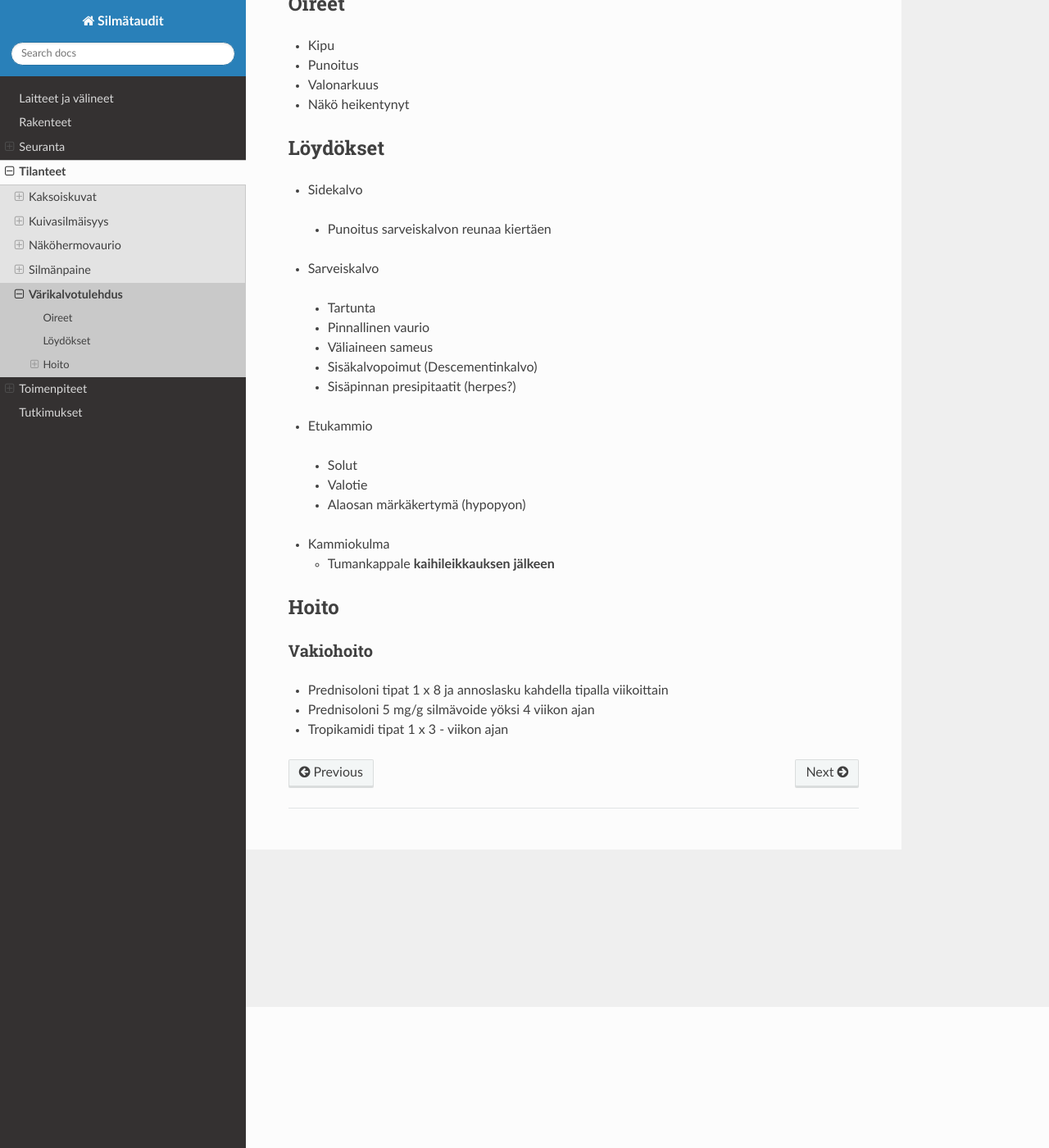
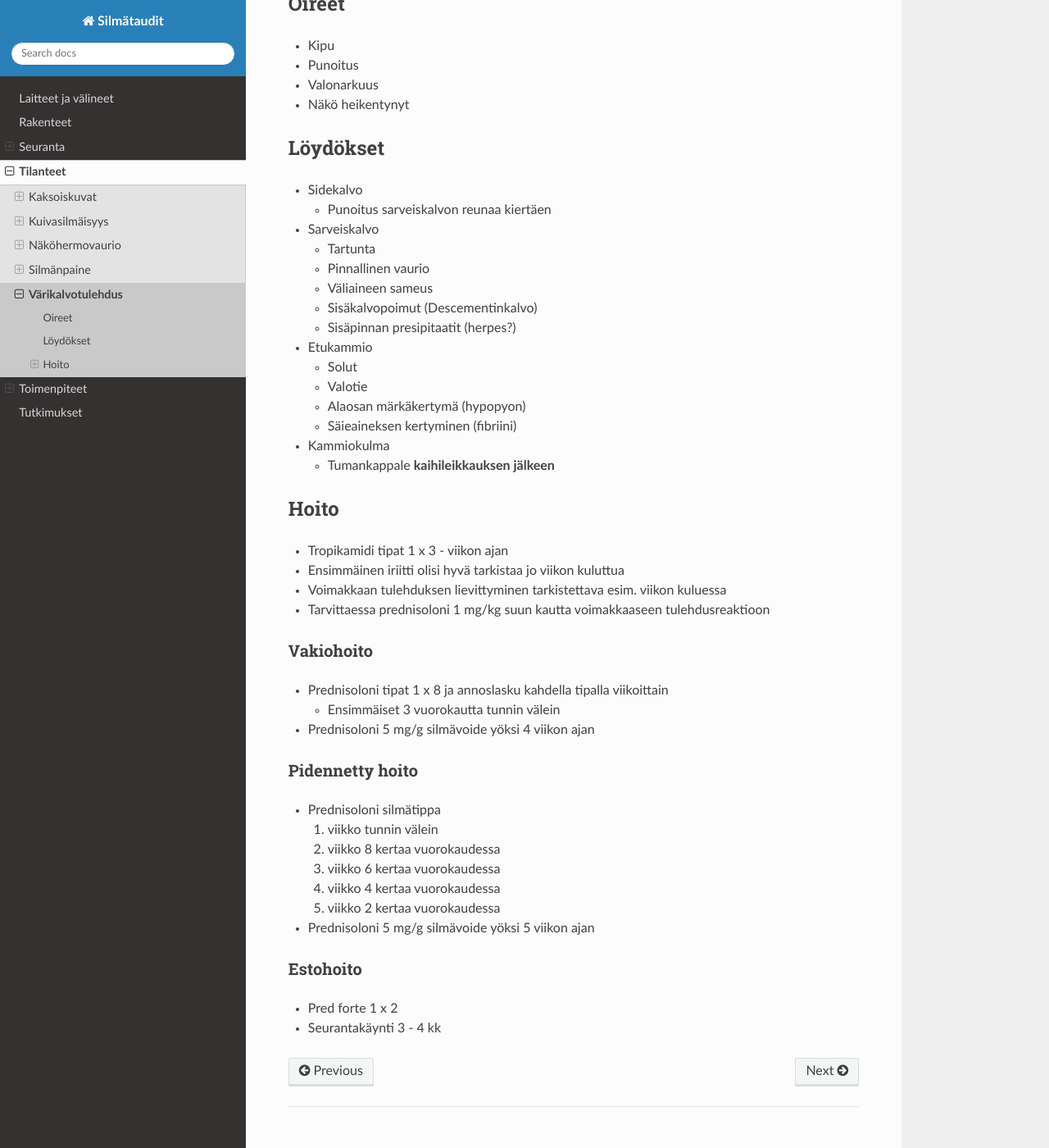
Before and after one commit to gryor/silmataudit, a Sphinx documentation site: the page built from docs/tilanteet/varikalvotulehdus.rst, in a window 1280 px wide and 1400 px high, scrolled down 172 px. Shown: the whole window at 82% size. Built offline with Sphinx 7.4.7 and the Read the Docs theme 2.0.0, drawn with Linux system fonts in a browser that asks for light colours.

Commit message:
iriitti päivitys

```diff
--- a/docs/tilanteet/varikalvotulehdus.rst
+++ b/docs/tilanteet/varikalvotulehdus.rst
@@ -19,21 +19,22 @@ Löydökset
 
 - Sidekalvo
 
- - Punoitus sarveiskalvon reunaa kiertäen
+  - Punoitus sarveiskalvon reunaa kiertäen
 
 - Sarveiskalvo
 
- - Tartunta
- - Pinnallinen vaurio
- - Väliaineen sameus
- - Sisäkalvopoimut (Descementinkalvo)
- - Sisäpinnan presipitaatit (herpes?)
+  - Tartunta
+  - Pinnallinen vaurio
+  - Väliaineen sameus
+  - Sisäkalvopoimut (Descementinkalvo)
+  - Sisäpinnan presipitaatit (herpes?)
 
 - Etukammio
 
- - Solut
- - Valotie
- - Alaosan märkäkertymä (hypopyon)
+  - Solut
+  - Valotie
+  - Alaosan märkäkertymä (hypopyon)
+  - Säieaineksen kertyminen (fibriini)
 
 - Kammiokulma
 
@@ -44,8 +45,39 @@ Löydökset
 Hoito
 *****
 
+
+- Tropikamidi tipat 1 x 3 - viikon ajan
+- Ensimmäinen iriitti olisi hyvä tarkistaa jo viikon kuluttua
+- Voimakkaan tulehduksen lievittyminen tarkistettava esim. viikon kuluessa
+- Tarvittaessa prednisoloni 1 mg/kg suun kautta voimakkaaseen tulehdusreaktioon
+
+
 Vakiohoito
 ----------
+
 - Prednisoloni tipat 1 x 8 ja annoslasku kahdella tipalla viikoittain
+
+  - Ensimmäiset 3 vuorokautta tunnin välein
+
 - Prednisoloni 5 mg/g silmävoide yöksi 4 viikon ajan
-- Tropikamidi tipat 1 x 3 - viikon ajan
+
+
+Pidennetty hoito
+----------------
+
+- Prednisoloni silmätippa
+
+  #. viikko tunnin välein
+  #. viikko 8 kertaa vuorokaudessa
+  #. viikko 6 kertaa vuorokaudessa
+  #. viikko 4 kertaa vuorokaudessa
+  #. viikko 2 kertaa vuorokaudessa
+
+- Prednisoloni 5 mg/g silmävoide yöksi 5 viikon ajan
+
+
+Estohoito
+---------
+
+- Pred forte 1 x 2
+- Seurantakäynti 3 - 4 kk
```
